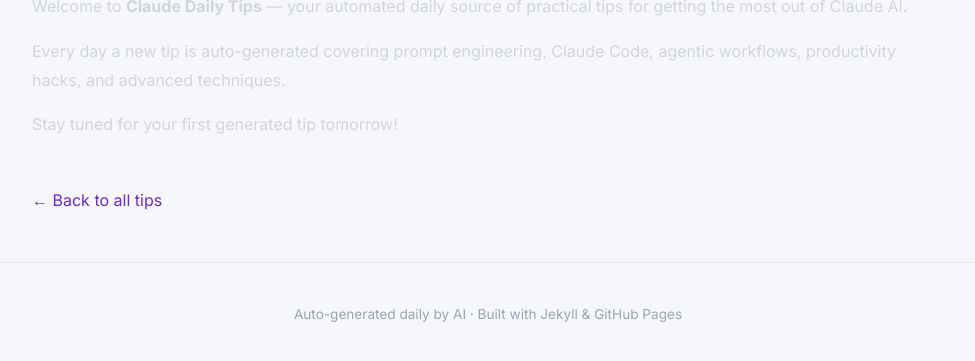
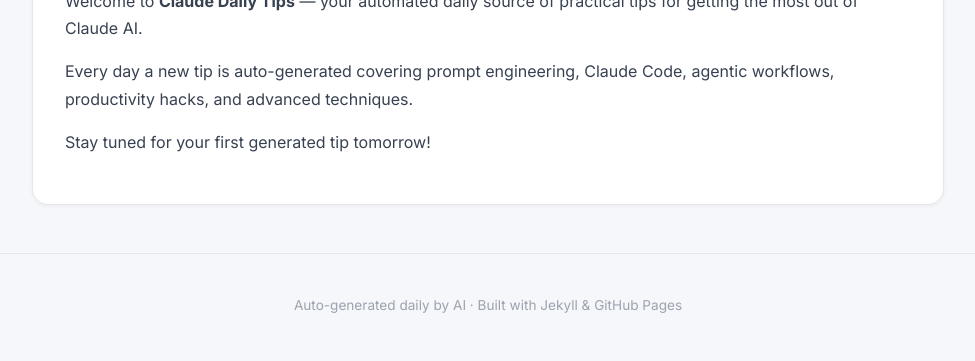
Before and after one commit to jephunnehrm/claude-daily-tips, a Jekyll site: the page built from _posts/2026-03-30-welcome.md, in a window 1280 px wide and 1330 px high, cut to the strip 963-1324 px from the top of the window. Shown: the whole strip, without its empty margins (152-1127 px from the left). Built offline with Jekyll 4.4.1, drawn with Linux system fonts in a browser that asks for light colours.

Commit message:
Update post.html
Improve looks

```diff
--- a/_layouts/post.html
+++ b/_layouts/post.html
@@ -1,28 +1,62 @@
 ---
 layout: default
 ---
-<article>
-  <header style="margin-bottom:2rem; padding-bottom:1rem; border-bottom:1px solid #2d2d4e;">
-    <h1 style="font-size:2rem; color:#a78bfa; margin-bottom:0.5rem;">{{ page.title }}</h1>
-    <p style="color:#6b7280; font-size:0.85rem;">{{ page.date | date: "%B %d, %Y" }}</p>
+<article style="background:#fff; border-radius:16px; padding:2rem; border:1px solid #e5e7eb; box-shadow:0 1px 4px rgba(0,0,0,0.05);">
+  <header style="margin-bottom:1.5rem; padding-bottom:1rem; border-bottom:1px solid #f3f4f6;">
+    <div style="margin-bottom:0.75rem;">
+      <a href="{{ site.baseurl }}/" style="font-size:0.85rem; color:#6d28d9;">← Back to all tips</a>
+    </div>
+    <h1 style="font-size:1.8rem; color:#1a1a2e; font-weight:700; line-height:1.3; margin-bottom:0.5rem;">{{ page.title }}</h1>
+    <p style="color:#9ca3af; font-size:0.82rem; margin-bottom:0.75rem;">{{ page.date | date: "%B %d, %Y" }}</p>
     {% if page.tags %}
-    <div style="margin-top:0.75rem;">
+    <div>
       {% for tag in page.tags %}
-      <span style="background:#2d2d4e; color:#a78bfa; padding:0.2rem 0.7rem; border-radius:20px; font-size:0.8rem; margin-right:0.4rem;">{{ tag }}</span>
+      <span style="background:#ede9fe; color:#6d28d9; padding:0.15rem 0.65rem; border-radius:20px; font-size:0.75rem; margin-right:0.3rem; display:inline-block;">{{ tag }}</span>
       {% endfor %}
     </div>
     {% endif %}
   </header>
-  <div style="line-height:1.8;">
+
+  <div class="post-content">
     {{ content }}
   </div>
-  <a href="{{ site.baseurl }}/" style="display:inline-block; margin-top:2rem;">← Back to all tips</a>
 </article>
+
 <style>
-  article img { width:100%; border-radius:12px; margin-bottom:1.5rem; }
-  article h2, article h3 { color:#a78bfa; margin:1.5rem 0 0.5rem; }
-  article p { margin-bottom:1rem; color:#d1d5db; }
-  article code { background:#2d2d4e; padding:0.1rem 0.4rem; border-radius:4px; color:#c4b5fd; }
-  article pre { background:#1a1a2e; border:1px solid #2d2d4e; padding:1rem; border-radius:8px; overflow-x:auto; margin:1rem 0; }
-  article pre code { background:none; padding:0; }
+  .post-content img { width:100%; border-radius:12px; margin-bottom:1.5rem; border:1px solid #e5e7eb; }
+  .post-content h2, .post-content h3 { color:#4c1d95; margin:1.5rem 0 0.5rem; font-weight:600; }
+  .post-content p { margin-bottom:1rem; color:#374151; }
+  .post-content ul, .post-content ol { margin:0.75rem 0 1rem 1.5rem; color:#374151; }
+  .post-content li { margin-bottom:0.3rem; }
+  .post-content code {
+    background:#f3f0ff;
+    color:#6d28d9;
+    padding:0.15rem 0.45rem;
+    border-radius:4px;
+    font-family:'Fira Code', monospace;
+    font-size:0.85rem;
+  }
+  .post-content pre {
+    background:#1e1b2e;
+    border:1px solid #2d2a4e;
+    padding:1.25rem;
+    border-radius:10px;
+    overflow-x:auto;
+    margin:1rem 0;
+  }
+  .post-content pre code {
+    background:none;
+    color:#c4b5fd;
+    padding:0;
+    font-size:0.88rem;
+  }
+  .post-content blockquote {
+    border-left:3px solid #6d28d9;
+    padding:0.5rem 1rem;
+    margin:1rem 0;
+    background:#f5f3ff;
+    border-radius:0 8px 8px 0;
+    color:#4c1d95;
+  }
+  .post-content a { color:#6d28d9; text-decoration:underline; }
 </style>
```
